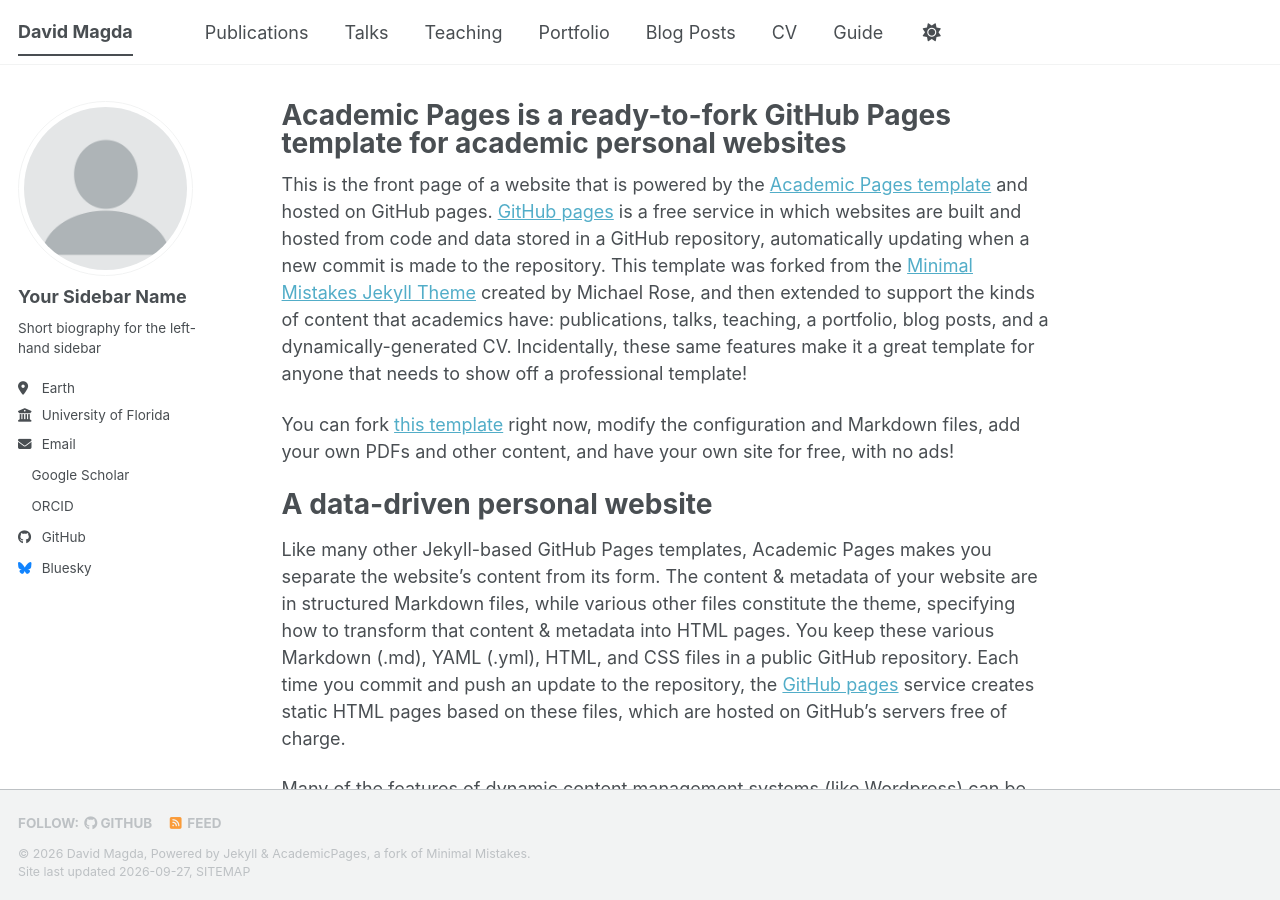
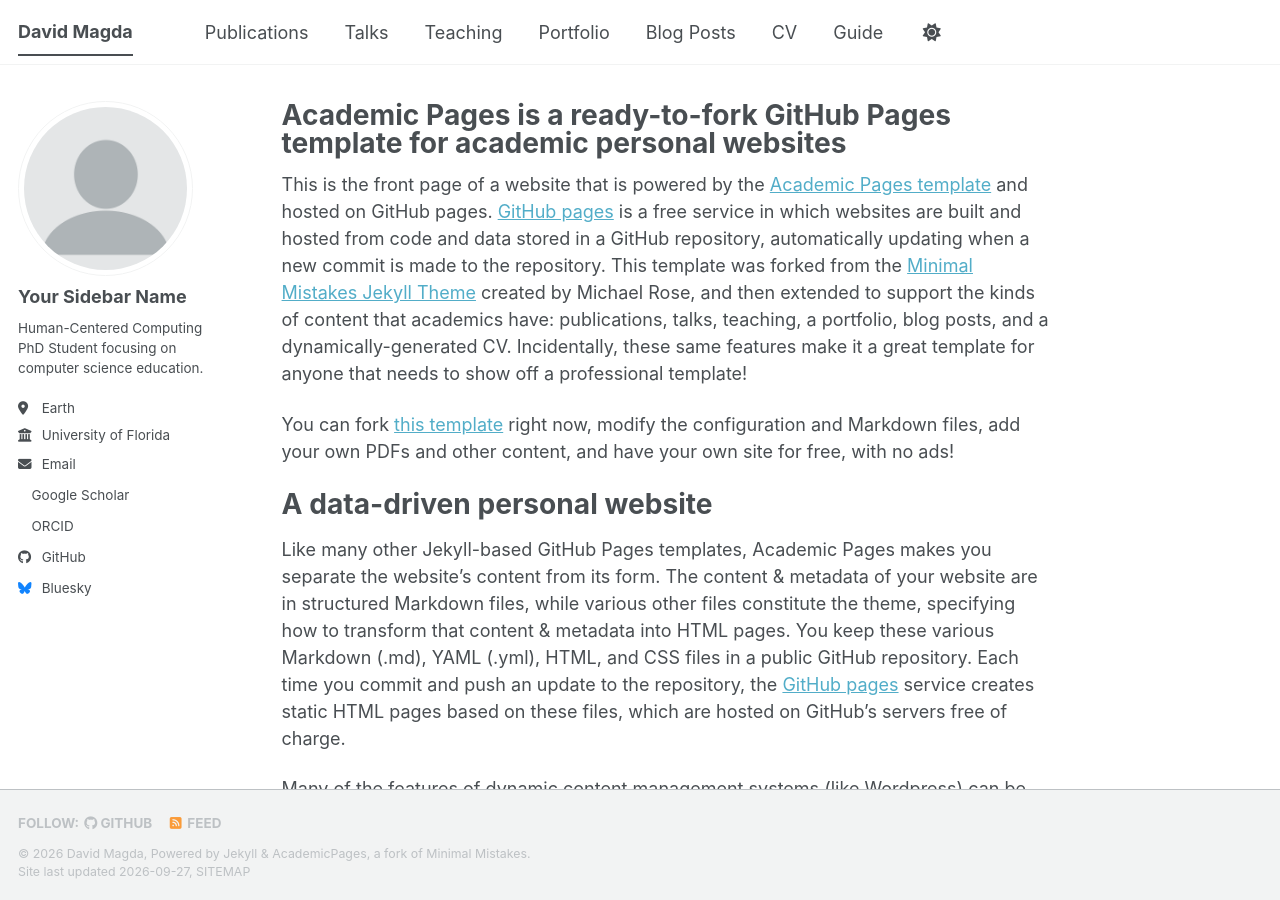
Before and after one commit to DavidMagda/DavidMagda.github.io, a Jekyll site: the page built from _pages/about.md, in a window 1280 px wide and 900 px high. Built offline with Jekyll 4.4.1, drawn with Linux system fonts in a browser that asks for light colours; a style sheet for code colours, icons or effects is not loaded.

Commit message:
Update repository and author details in config
Updated repository name and author bio in the configuration.

```diff
--- a/_config.yml
+++ b/_config.yml
@@ -16,7 +16,7 @@ description              : &description ""   # Update this with a general descri
 url                      : https://davidmagda.github.io # The base hostname & protocol for your site e.g. "https://[your GitHub username].github.io",
                                                            # or if you already have some other page hosted on Github then use "https://[your GitHub username].github.io/[Your Repo Name]"
 baseurl                  : "" # the subpath of your site, e.g. "/blog"
-repository               : "academicpages/academicpages.github.io"
+repository               : "DavidMagda/davidmagda.github.io"
 
 # Site Author - The following control what appear as part of the author content on the side bar.
 #               If a field is blank the icon and link will not appear, otherwise it will be shown.
@@ -26,7 +26,7 @@ author:
   avatar           : "profile.png"
   name             : "Your Sidebar Name"
   pronouns         : ""
-  bio              : "Short biography for the left-hand sidebar"
+  bio              : "Human-Centered Computing PhD Student focusing on computer science education."
   location         : "Earth"
   employer         : "University of Florida"
   uri              : # URL
```
